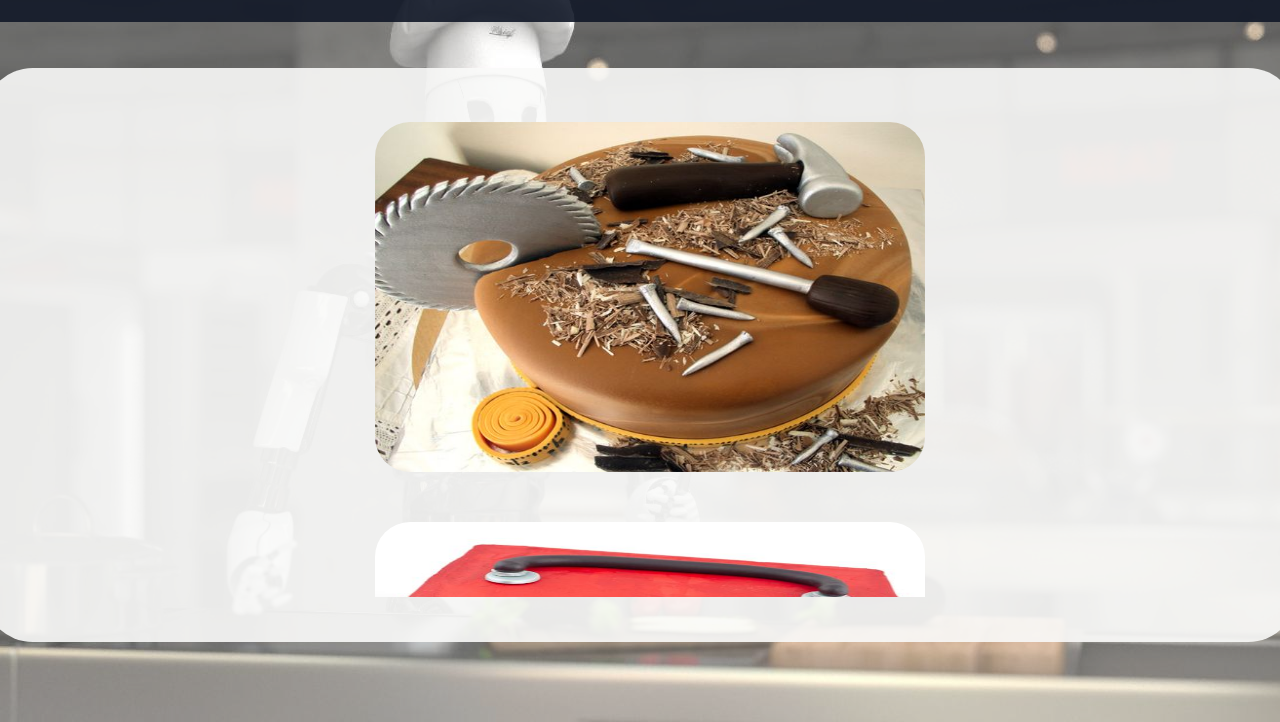
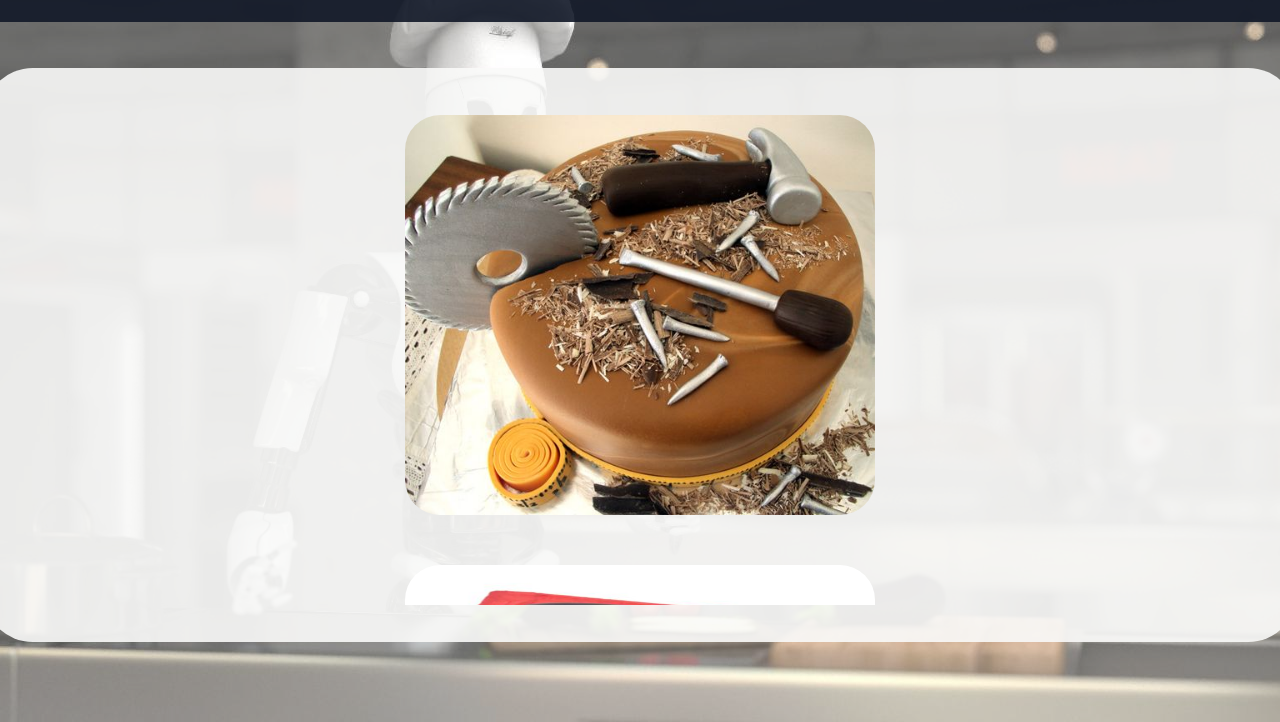
Before and after one commit to gabe563/restaurant-page, a website built with webpack: page src/main.html in a window 1280 px wide. Both pictures are taken after a click on the item "Menu". Shown: the part 78-800 px from the top of the page. Built offline with nearby package versions, Linux system fonts and the light colour scheme.

Commit message:
Finished menu page

```diff
--- a/src/menu.js
+++ b/src/menu.js
@@ -14,26 +14,11 @@ function menuContent() {
   const imagesCont = document.createElement('div');
   imagesCont.classList.add('img-cont');
 
-  const food1 = document.createElement('img');
-  food1.src = cake1;
-
-  const food2 = document.createElement('img');
-  food2.src = cake2;
-
-  const food3 = document.createElement('img');
-  food3.src = cake3;
-
-  const food4 = document.createElement('img');
-  food4.src = cake4;
-
-  const food5 = document.createElement('img');
-  food5.src = cake5;
-
-  imagesCont.appendChild(food1);
-  imagesCont.appendChild(food2);
-  imagesCont.appendChild(food3);
-  imagesCont.appendChild(food4);
-  imagesCont.appendChild(food5);
+  imagesCont.appendChild(createDivCake(cake1, 'Tools & Screws Cake $ 50.99'));
+  imagesCont.appendChild(createDivCake(cake2, 'Formula 1 Cake Set $ 29.99'));
+  imagesCont.appendChild(createDivCake(cake3, 'Electric Tools Cake $ 15.50'));
+  imagesCont.appendChild(createDivCake(cake4, 'Rusty Tools Cake $ 45.05'));
+  imagesCont.appendChild(createDivCake(cake5, 'All In One Box Cake $ 70.00'));
 
   scrollBar.appendChild(imagesCont);
 
@@ -42,6 +27,46 @@ function menuContent() {
   return menuCont;
 }
 
+function createDivCake(cake, txt) {
+  const div = document.createElement('div');
+  div.classList.add('cake');
+
+  const div2 = document.createElement('div');
+  div2.classList.add('img-box');
+
+  div.appendChild(div2);
+
+  div2.appendChild(createCake(cake));
+
+  div.appendChild(createTag(txt));
+
+  return div;
+}
+
+function createCake(cake) {
+  const img = document.createElement('img');
+  img.setAttribute('draggable', 'false');
+  img.src = cake;
+
+  return img;
+}
+
+function createTag(txt) {
+  const div = document.createElement('div');
+  div.classList.add('tag');
+
+  div.appendChild(createParagraph(txt));
+
+  return div;
+}
+
+function createParagraph(txt) {
+  const p = document.createElement('p');
+  p.textContent = txt;
+
+  return p;
+}
+
 export default function getMenu() {
   const infoCont = document.querySelector('.info');
   infoCont.appendChild(menuContent());
--- a/src/styles/main.css
+++ b/src/styles/main.css
@@ -242,27 +242,62 @@ li:nth-child(1).current ~ .current-box {
   animation: fadeIn 1s;
 }
 
-.menu-content img {
+.cake img {
   border-radius: 35px;
-  width: 550px;
-  height: 350px;
+  width: 470px;
+  height: 400px;
 }
 
 .img-cont {
   display: flex;
   flex-direction: column;
+  align-items: center;
   gap: 50px;
   padding: 10px;
   width: 550px;
-  height: 574px;
+  height: 140rem;
 }
 
 .scrollbar {
   display: flex;
   justify-content: center;
-  height: 485px;
+  height: 500px;
   width: 1315px;
   overflow: auto;
+}
+
+.cake {
+  overflow: hidden;
+  flex-direction: row-reverse;
+  display: flex;
+  height: 400px;
+  width: 470px;
+}
+
+.tag {
+  font-size: 10px;
+  margin-top: 35px;
+  height: 45px;
+  min-width: 220px;
+  width: 200px;
+  color: white;
+  border-top: 26px solid rgba(251, 113, 133, 0.9);
+  border-bottom: 26px solid rgba(251, 113, 133, 0.9);
+  border-right: 14px solid transparent;
+  display: flex;
+  align-items: center;
+  white-space: nowrap;
+  transition: 0.2s;
+  font-family: var(--nd-font);
+  position: relative;
+}
+
+.tag p {
+  margin-left: 20px;
+}
+
+.cake:hover .tag {
+  transform: translateX(100%);
 }
 
 @keyframes fadeIn {
```
Also changed, not shown: dist/bundle.js, 1 other file.
